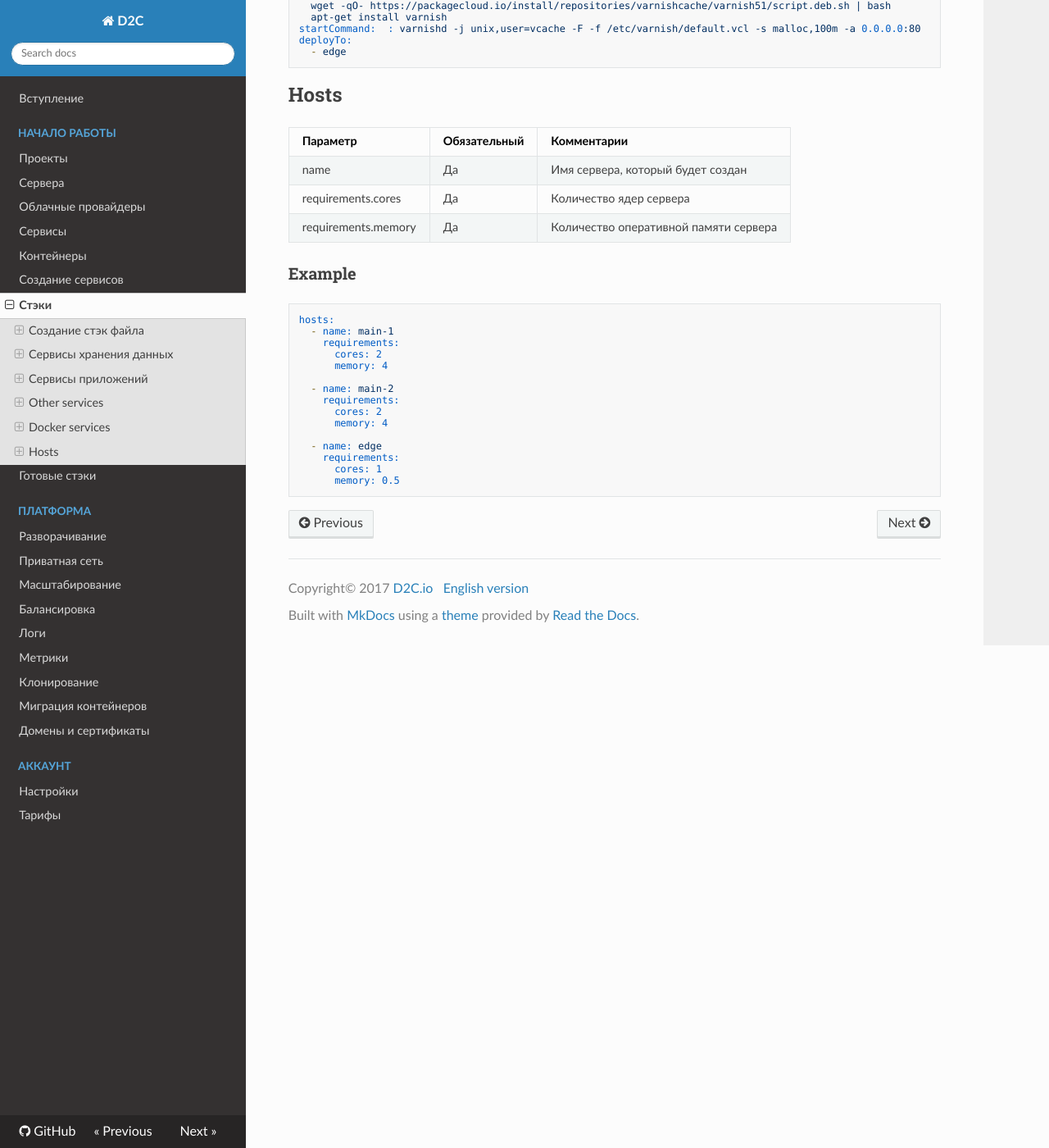
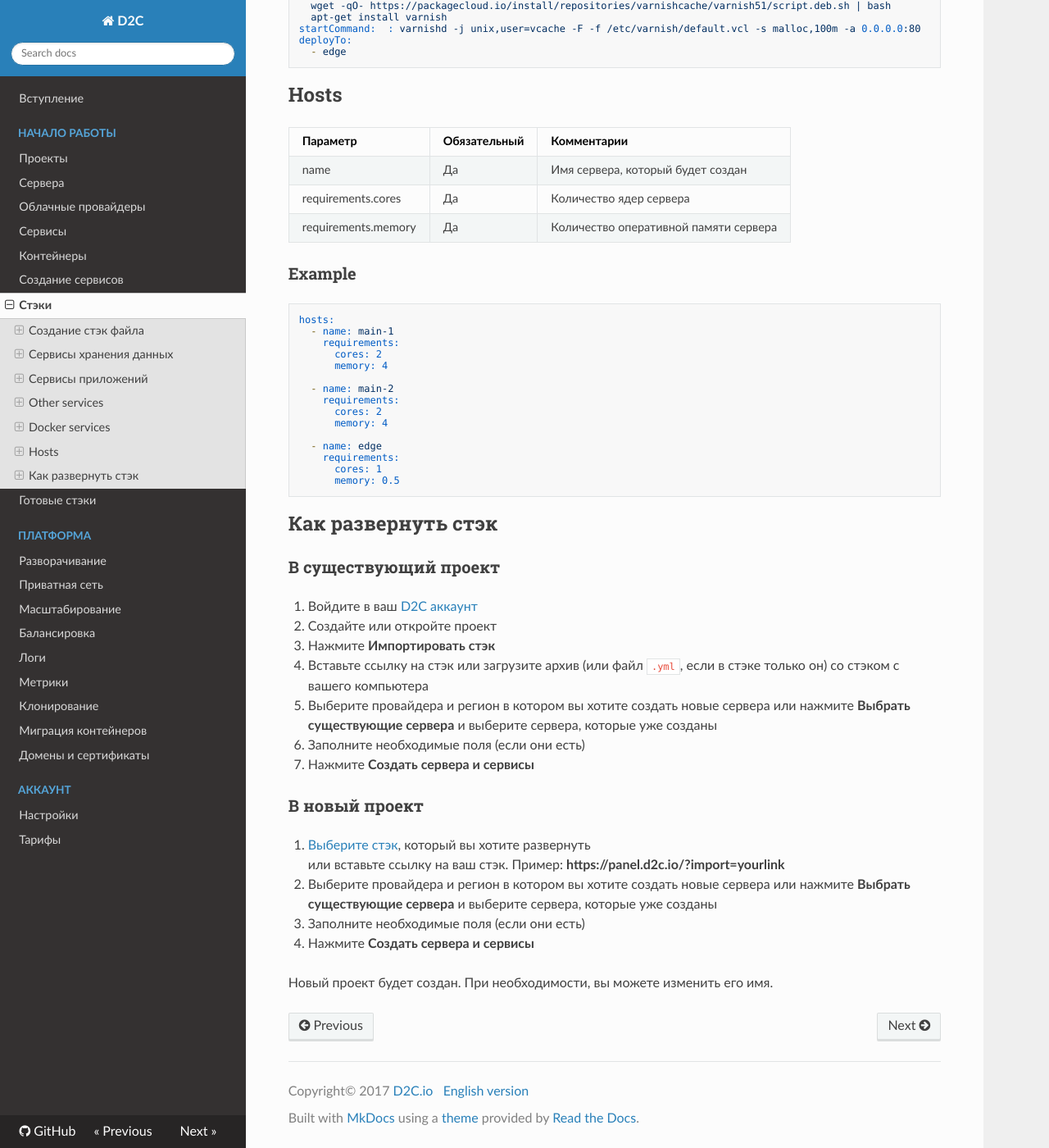
Before and after one commit to d2cio/docs-ru, an MkDocs documentation site: the page built from docs/getting-started/stacks.md, in a window 1280 px wide and 1400 px high, scrolled down 6183 px. Shown: the whole window at 82% size. Built offline with MkDocs 1.6.1, drawn with Linux system fonts in a browser that asks for light colours; nearby versions of some CDN libraries; old or Windows-style settings are respelled for this version of MkDocs.

Commit message:
corrected link and info in stacks

````diff
--- a/docs/getting-started/stacks.md
+++ b/docs/getting-started/stacks.md
@@ -289,3 +289,24 @@ hosts:
       cores: 1
       memory: 0.5
 ```
+
+## Как развернуть стэк
+
+### В существующий проект
+
+1. Войдите в ваш [D2C аккаунт](https://panel.d2c.io/account/login)
+2. Создайте или откройте проект
+3. Нажмите **Импортировать стэк**
+4. Вставьте ссылку на стэк или загрузите архив (или файл `.yml`, если в стэке только он) со стэком с вашего компьютера
+5. Выберите провайдера и регион в котором вы хотите создать новые сервера или нажмите **Выбрать существующие сервера** и выберите сервера, которые уже созданы
+6. Заполните необходимые поля (если они есть)
+7. Нажмите **Создать сервера и сервисы**
+
+### В новый проект
+
+1. [Выберите стэк](/getting-started/stack-hub), который вы хотите развернуть<br> или вставьте ссылку на ваш стэк. Пример: **https://panel.d2c.io/?import=yourlink**
+2. Выберите провайдера и регион в котором вы хотите создать новые сервера или нажмите **Выбрать существующие сервера** и выберите сервера, которые уже созданы
+3. Заполните необходимые поля (если они есть)
+4. Нажмите **Создать сервера и сервисы**
+
+Новый проект будет создан. При необходимости, вы можете изменить его имя.
````
